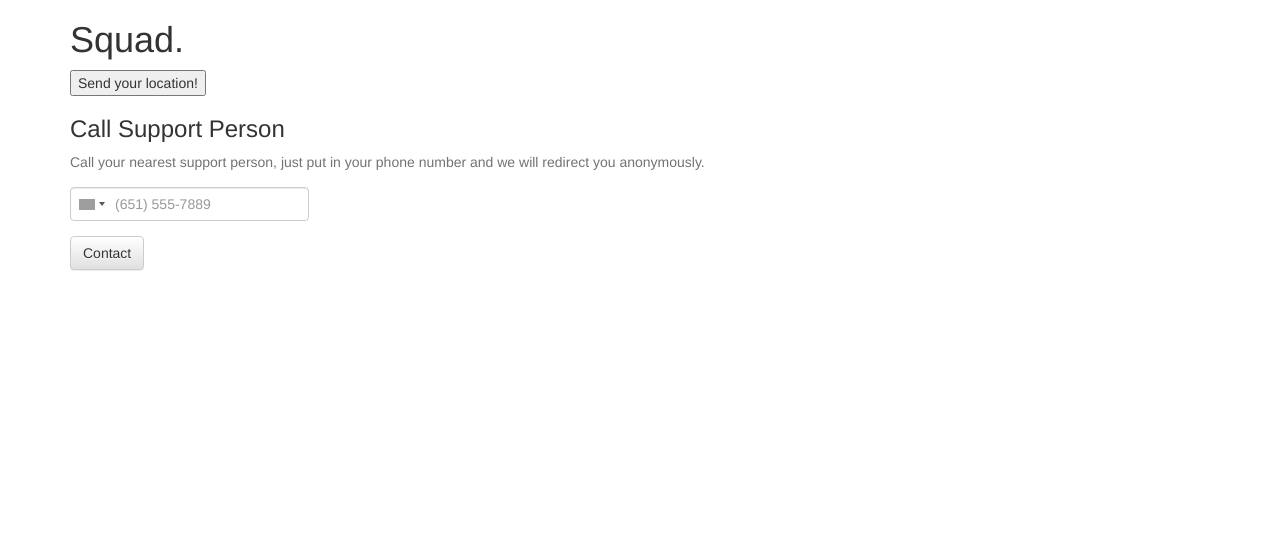
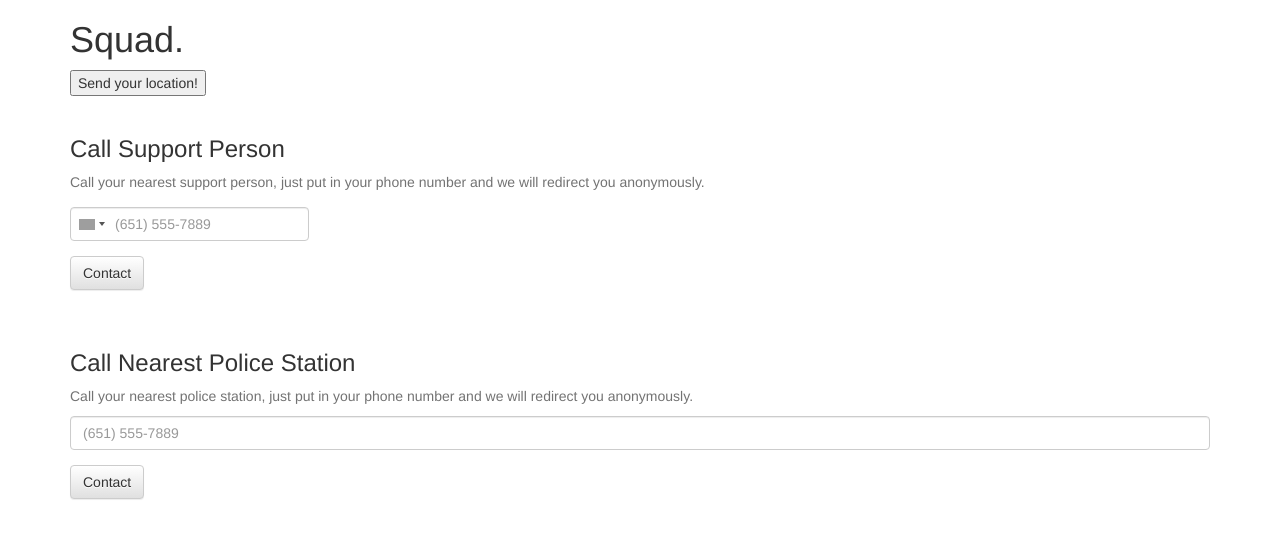
Before and after one commit to ahujaradhika/call-me-maybe, a Flask app: page / in a window 1280 px wide. Shown: the top 539 px of the page. Run offline with Flask 2, Linux system fonts and the light colour scheme; some libraries are stand-ins or nearby versions; grey boxes are pictures that could not be loaded.

Commit message:
small frontend changes

```diff
--- a/clicktocall/templates/index.html
+++ b/clicktocall/templates/index.html
@@ -16,6 +16,8 @@
 
         <button id="theButton">Send your location!</button>
 
+        <br>
+        <br>
         <!-- C2C contact form-->
         <div class="row">
             <div class="col-md-12">
@@ -36,6 +38,24 @@
                 </form>
             </div>
         </div>
+        <br>
+        <br>
+        <h3> Call Nearest Police Station</h3>
+        <p class="help-block">
+                Call your nearest police station, just put in your phone number and we will redirect you anonymously.
+        </p>
+            <div class="form-group">
+                <input type="text" id="phoneNumber"
+                    placeholder="(651) 555-7889" class="form-control">
+            </div>
+            <button type="submit" class="btn btn-default">
+                Contact
+            </button>
+        </div>
+
+
+
+
     </div>
     <!-- Include page dependencies -->
     <script src="//ajax.googleapis.com/ajax/libs/jquery/1.11.1/jquery.min.js"></script>
```
